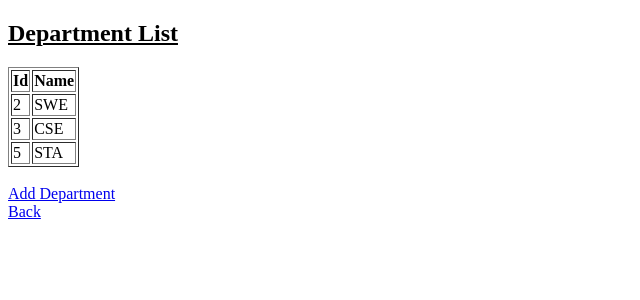
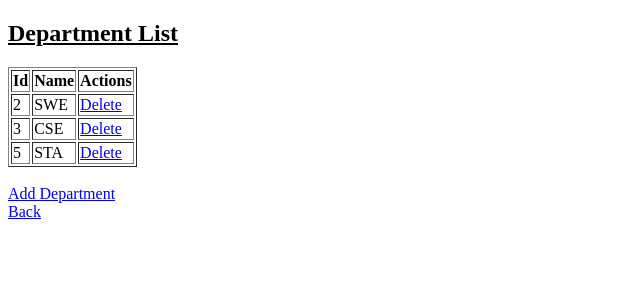
Before and after one commit to emon51/Employee-CRUD-Project, a Django app: page /departments/ in a window 1280 px wide. Shown: the top 300 px of the page, without its empty margins (0-640 px from the left). Run offline with Django 5.2, Linux system fonts and the light colour scheme; data comes from the database, SQL or seed files in the repository; both versions use the stored data as it was after the commit.

Commit message:
Add delete department and achievement features

```diff
--- a/employee_app/urls.py
+++ b/employee_app/urls.py
@@ -15,4 +15,7 @@ urlpatterns = [
 
     path('update-employee/<int:id>', views.update_employee, name = 'update-employee'),
     path('delete-employee/<int:id>', views.delete_employee, name = 'delete-employee'),
+
+    path('delete-department/<int:id>', views.delete_department, name = 'delete-department'),
+    path('delete-achievement/<int:id>', views.delete_achievement, name = 'delete-achievement'),
 ]
--- a/employee_app/views.py
+++ b/employee_app/views.py
@@ -97,3 +97,16 @@ def delete_employee(request, id):
     employee = get_object_or_404(Employee, pk=id)
     employee.delete()
     return redirect('employee-list')
+
+
+# Delete department
+def delete_department(request, id):
+    dept = get_object_or_404(Department, pk=id)
+    dept.delete()
+    return redirect('departments')
+
+# Delete achivement
+def delete_achievement(request, id):
+    ach = get_object_or_404(Achievement, pk=id)
+    ach.delete()
+    return redirect('achievements')
--- a/templates/employee_app/achievements.html
+++ b/templates/employee_app/achievements.html
@@ -15,11 +15,15 @@
             <tr>
                 <th> Id </th>
                 <th> Name </th>
+                <th> Actions </th>
             </tr>
             {% for ach in achievements %}
             <tr>
                 <td> {{ ach.id }} </td>
                 <td> {{ ach.name }} </td>
+                <td>
+                    <a href="{% url 'delete-achievement' ach.id %}"> Delete </a>
+                </td>
             </tr>
             {% endfor %}
 
--- a/templates/employee_app/departments.html
+++ b/templates/employee_app/departments.html
@@ -13,11 +13,15 @@
             <tr>
                 <th> Id </th>
                 <th> Name </th>
+                <th> Actions </th>
             </tr>
             {% for dept in departments %}
                <tr>
                    <td> {{ dept.id }} </td>
                    <td> {{ dept.name }} </td>
+                   <td>
+                      <a href="{% url 'delete-department' dept.id %}"> Delete </a>
+                   </td>
                </tr>
             {% endfor %}
 
```
Also changed, not shown: db.sqlite3.
